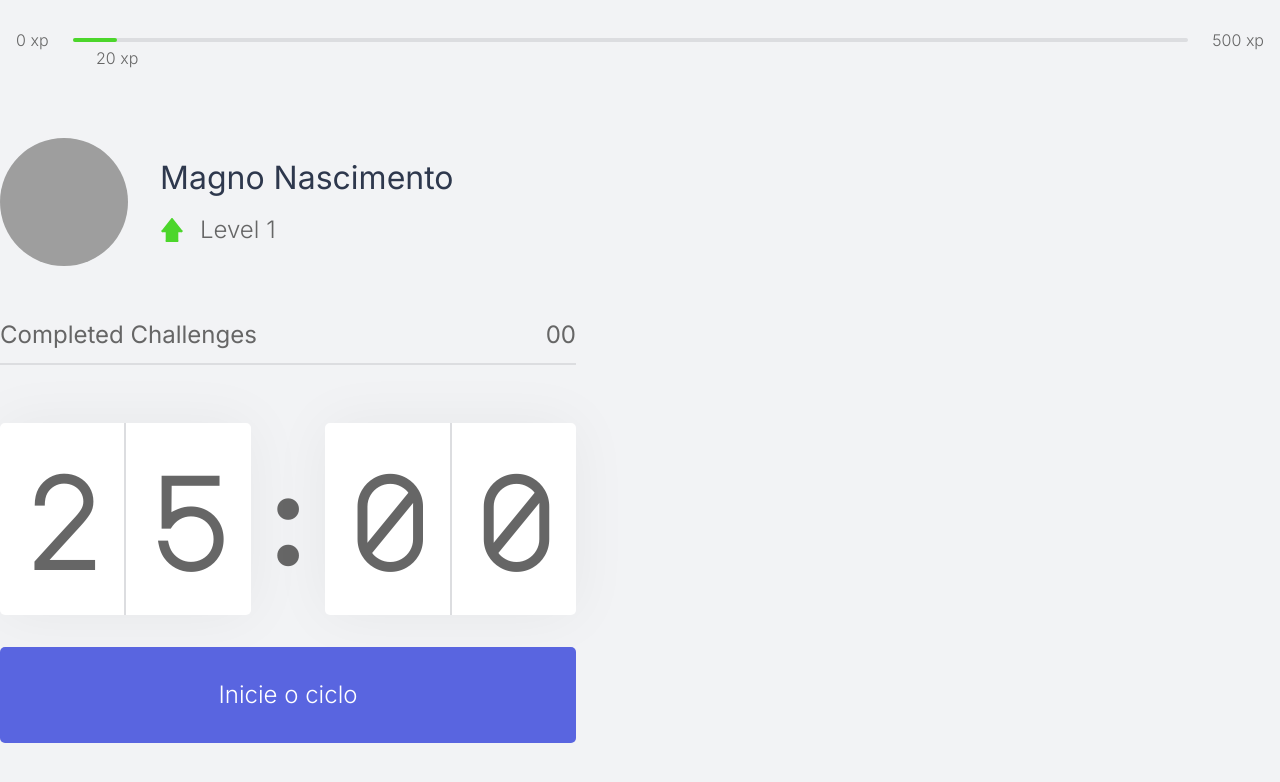
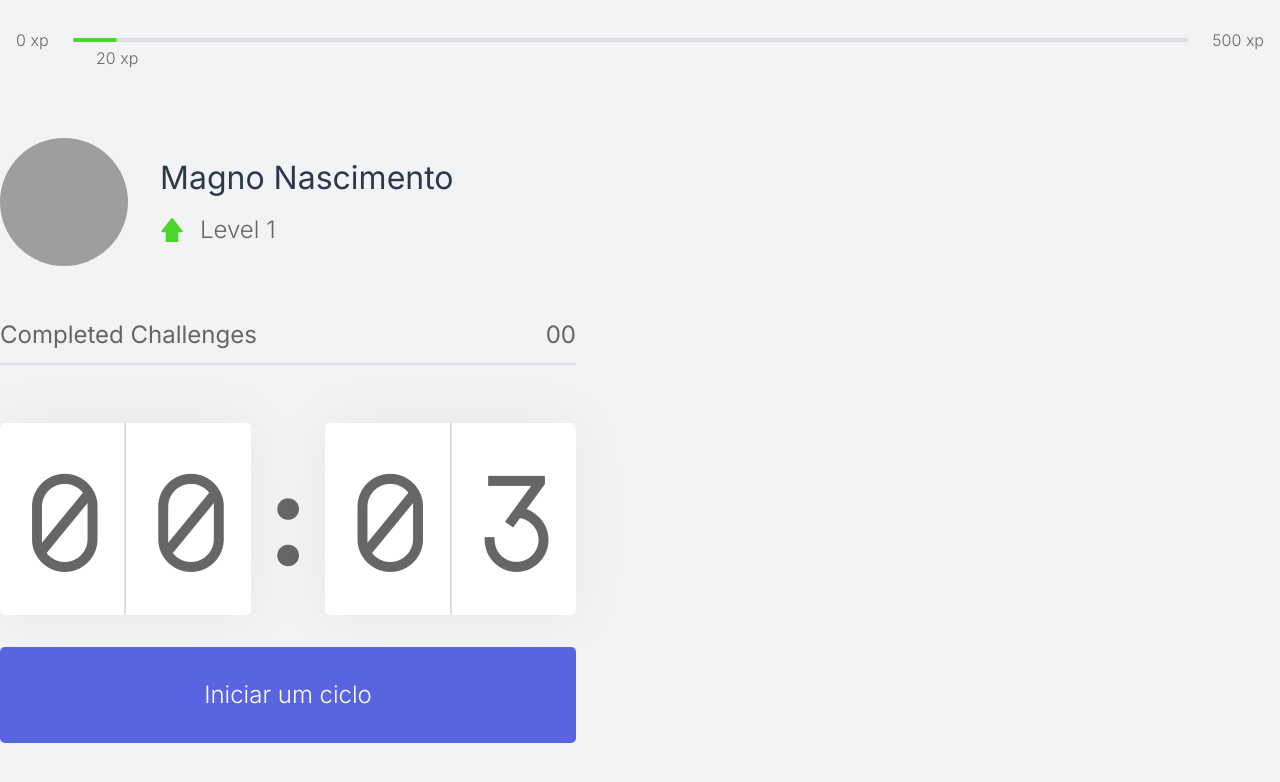
Before and after one commit to magnonasc/MoveIt, a Next.js app: page / in a window 1280 px wide. Shown: the top 782 px of the page. Built offline with nearby package versions, Linux system fonts and the light colour scheme; grey boxes are pictures that could not be loaded.

Commit message:
Finished button styling

```diff
--- a/src/components/atoms/Button.tsx
+++ b/src/components/atoms/Button.tsx
@@ -1,7 +1,7 @@
-import { FC, HTMLAttributes } from 'react';
+import { ButtonHTMLAttributes, FC } from 'react';
 import styled from 'styled-components';
 
-type ButtonWithIconProps = HTMLAttributes<HTMLButtonElement> & {
+type ButtonWithIconProps = ButtonHTMLAttributes<HTMLButtonElement> & {
     icon?: string;
     backgroundColor: string;
     hoverBackgroundColor: string;
@@ -25,6 +25,16 @@ const ButtonContainer = styled.button<ButtonWithIconProps>`
         color: ${({ hoverBackgroundColor, theme }) =>
             hoverBackgroundColor === 'white' ? theme.colors.text : theme.colors.white};
     }
+
+    &:disabled {
+        cursor: not-allowed;
+
+        &:hover {
+            background-color: ${({ backgroundColor, theme }) => theme.colors[backgroundColor]};
+            color: ${({ backgroundColor, theme }) =>
+                backgroundColor === 'white' ? theme.colors.text : theme.colors.white};
+        }
+    }
 `;
 
 // const ButtonIcon = styled.img`
@@ -33,7 +43,7 @@ const ButtonContainer = styled.button<ButtonWithIconProps>`
 //     margin: 0 1rem;
 // `;
 
-const Button: FC<ButtonWithIconProps> = ({ children, icon, ...props }) => {
+const Button: FC<ButtonWithIconProps> = ({ children, ...props }) => {
     return (
         <ButtonContainer type="button" {...props}>
             {children}
--- a/src/components/molecules/Countdown.tsx
+++ b/src/components/molecules/Countdown.tsx
@@ -55,13 +55,18 @@ const LastUnitContainer = styled.span`
     border-left: solid 1px ${({ theme }) => theme.colors.grayLine};
 `;
 
+const FinishedCicleButton = styled(Button)`
+    border-bottom: solid 4px ${({ theme }) => theme.colors.green};
+`;
+
 const Countdown: FC<HTMLAttributes<HTMLElement>> = () => {
-    const currentLevelInitialTime = 25 * 60;
+    const currentLevelInitialTime = 3;
 
     const interval = useRef(null);
 
-    const [active, setActive] = useState(false);
+    const [isActive, setIsActive] = useState(false);
     const [time, setTime] = useState(currentLevelInitialTime);
+    const [hasFinished, setHasFinished] = useState(false);
 
     const minutes = Math.floor(time / 60);
     const seconds = time % 60;
@@ -70,8 +75,8 @@ const Countdown: FC<HTMLAttributes<HTMLElement>> = () => {
     const [firstSecondUnit, lastSecondUnit] = String(seconds).padStart(2, '0').split('');
 
     const handleCountdown = () => {
-        setActive((previousIsActive) => {
-            if (previousIsActive === true) {
+        setIsActive((previousIsActive) => {
+            if (previousIsActive) {
                 setTime(currentLevelInitialTime);
             }
 
@@ -80,21 +85,29 @@ const Countdown: FC<HTMLAttributes<HTMLElement>> = () => {
     };
 
     useEffect(() => {
-        if (active) {
+        if (isActive) {
             interval.current = setInterval(() => {
                 setTime((previousTime) => {
                     if (previousTime > 0) {
                         return previousTime - 1;
                     }
 
-                    setActive(false);
+                    setIsActive(false);
+                    setHasFinished(true);
                     return previousTime;
                 });
             }, 1000);
         } else {
             clearInterval(interval.current);
         }
-    }, [active]);
+    }, [isActive]);
+
+    useEffect(() => {
+        if (hasFinished) {
+            console.log('ACABAMO!');
+            // TODO mostrar mensagem de sucesso!
+        }
+    }, [hasFinished]);
 
     return (
         <CountdownContainer>
@@ -109,14 +122,20 @@ const Countdown: FC<HTMLAttributes<HTMLElement>> = () => {
                     <LastUnitContainer>{lastSecondUnit}</LastUnitContainer>
                 </CountSegmentContainer>
             </CountdownDisplay>
-            <Button
-                onClick={handleCountdown}
-                // icon={active ? 'stop-arrow' : 'play-arrow'}
-                backgroundColor={active ? 'white' : 'lightBlue'}
-                hoverBackgroundColor={active ? 'red' : 'darkBlue'}
-            >
-                {active ? 'Abandone o ciclo' : 'Inicie o ciclo'}
-            </Button>
+            {hasFinished ? (
+                <FinishedCicleButton backgroundColor="white" disabled>
+                    Ciclo Encerrado
+                </FinishedCicleButton>
+            ) : (
+                <Button
+                    onClick={handleCountdown}
+                    // icon={active ? 'stop-arrow' : 'play-arrow'}
+                    backgroundColor={isActive ? 'white' : 'lightBlue'}
+                    hoverBackgroundColor={isActive ? 'red' : 'darkBlue'}
+                >
+                    {isActive ? 'Abandonar o ciclo' : 'Iniciar um ciclo'}
+                </Button>
+            )}
         </CountdownContainer>
     );
 };
```
